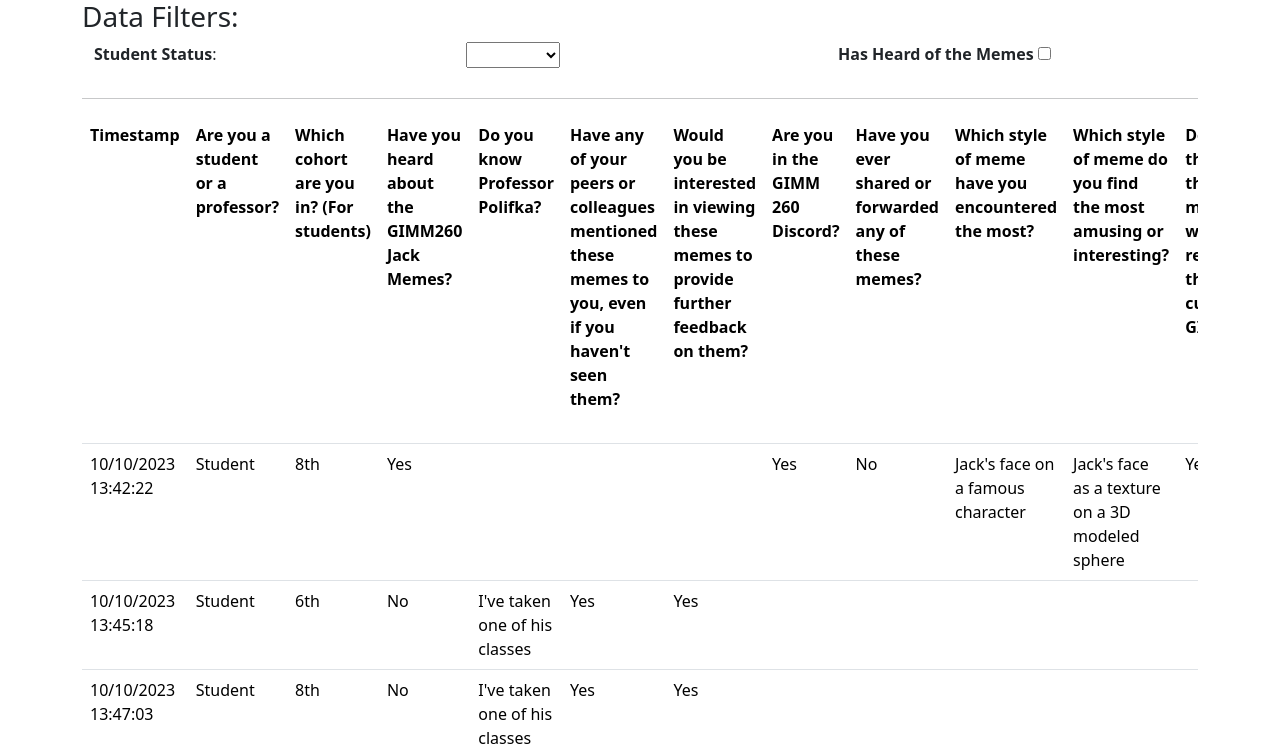
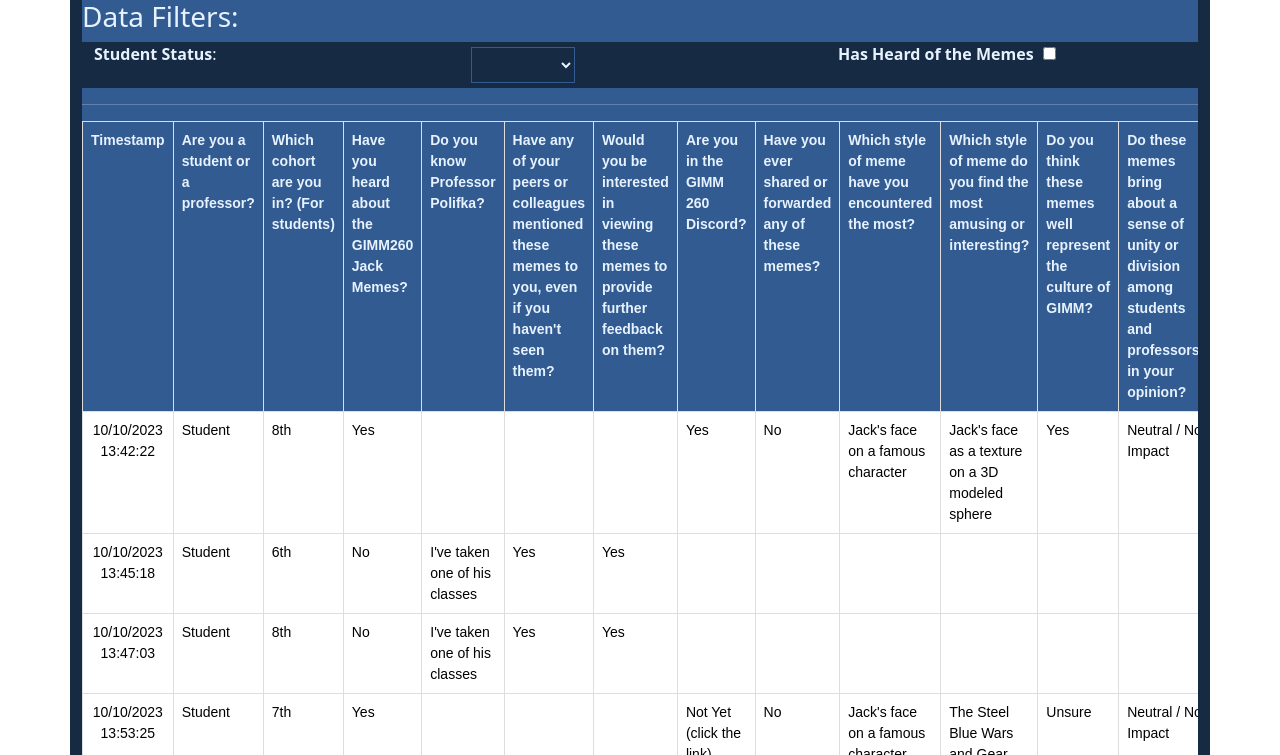
Before and after one commit to AlignTheDeveloper/MemeData, a website: page pa11/MemeDataTable.html in a window 1280 px wide. Shown: the top 755 px of the page. Drawn offline with nearby package versions, Linux system fonts and the light colour scheme.

Commit message:
added style sheet
yee

```diff
--- a/pa11/Assets/Js/React/Component/reactStuff.js
+++ b/pa11/Assets/Js/React/Component/reactStuff.js
@@ -79,7 +79,7 @@
     return (
       <React.Fragment>
         <div className="table-responsive">
-          <table className="table">
+          <table id="table-style" className="table">
             <tbody>
               <tr>
                 <th>Timestamp</th>
--- a/pa11/MemeDataTable.html
+++ b/pa11/MemeDataTable.html
@@ -15,6 +15,7 @@
       integrity="sha384-C6RzsynM9kWDrMNeT87bh95OGNyZPhcTNXj1NW7RuBCsyN/o0jlpcV8Qyq46cDfL"
       crossorigin="anonymous"
     ></script>
+    <link rel="stylesheet" href="css/MemeDataTable.css"
 
     <!-- start of React -->
     <script
--- /dev/null
+++ b/pa11/css/MemeDataTable.css
@@ -0,0 +1,70 @@
+#react-data-table {
+    color: #e7f2ff;
+    background-color: #325b91;
+}
+
+select {
+    color: #e7f2ff;
+    background-color: #172a43;
+}
+
+.row {
+    color: #e7f2ff;
+    background-color: #172a43;
+}
+
+input {
+    color: #e7f2ff;
+    background-color: #172a43;
+}
+
+.table tr:nth-child(even) {
+    background-color: #325b91;
+}
+
+.table tr:hover {
+    background-color: #e9e9e9;
+}
+
+.container select, .container input {
+    padding: 5px;
+    margin: 5px;
+    border: 1px solid #325b91;
+}
+
+.table th:first-child, .table td:first-child {
+    text-align: center;
+}
+
+.table-responsive {
+    overflow-x: auto;
+}
+
+@media screen and (max-width: 600px) {
+    .table th, .table td {
+      display: block;
+      width: 100%;
+    }
+}
+
+.table {
+    width: 100%;
+    border-collapse: collapse;
+    font-family: Arial, sans-serif;
+    font-size: 14px;
+}
+
+.table th, .table td {
+    border: 1px solid #ddd;
+    padding: 8px;
+    text-align: left;
+}
+
+.table th {
+    background-color: #325b91;
+    color: #e7f2ff;
+}
+
+.container.fluid{
+    background-color: black;
+}
```
